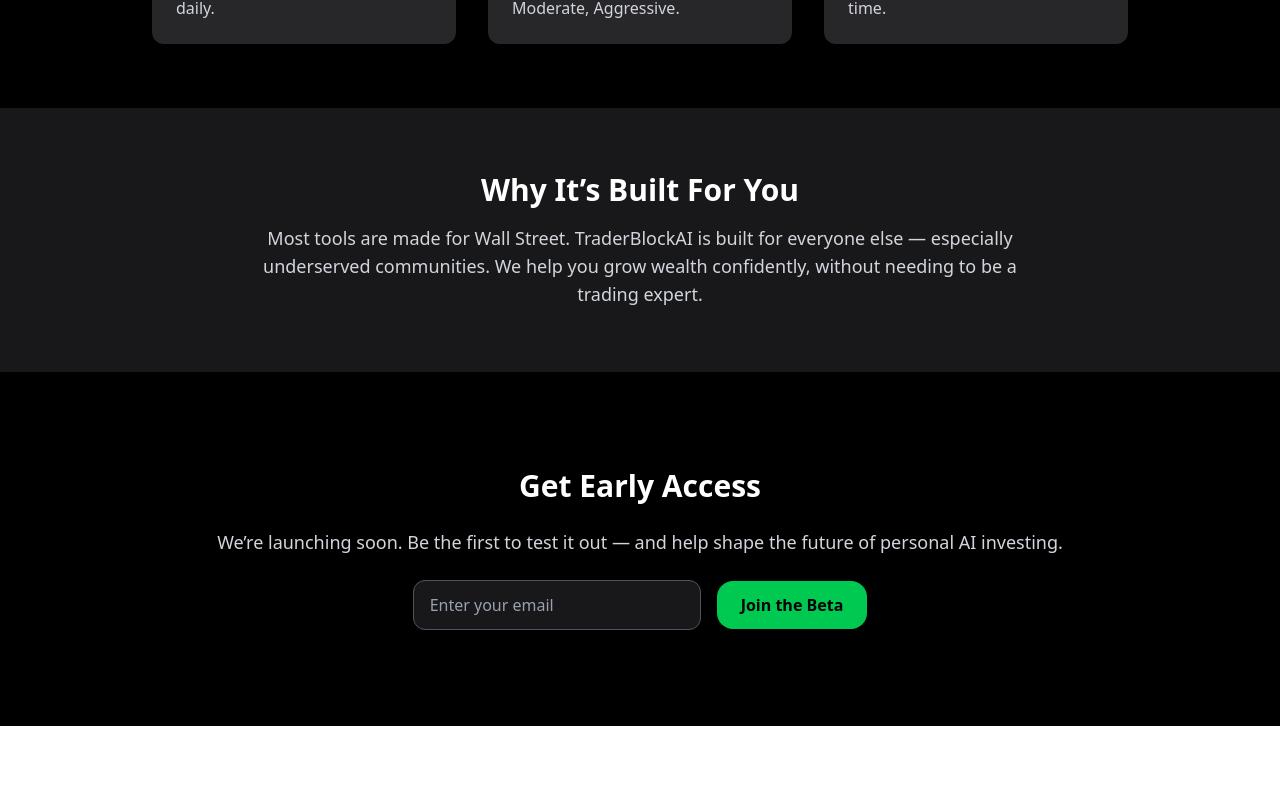
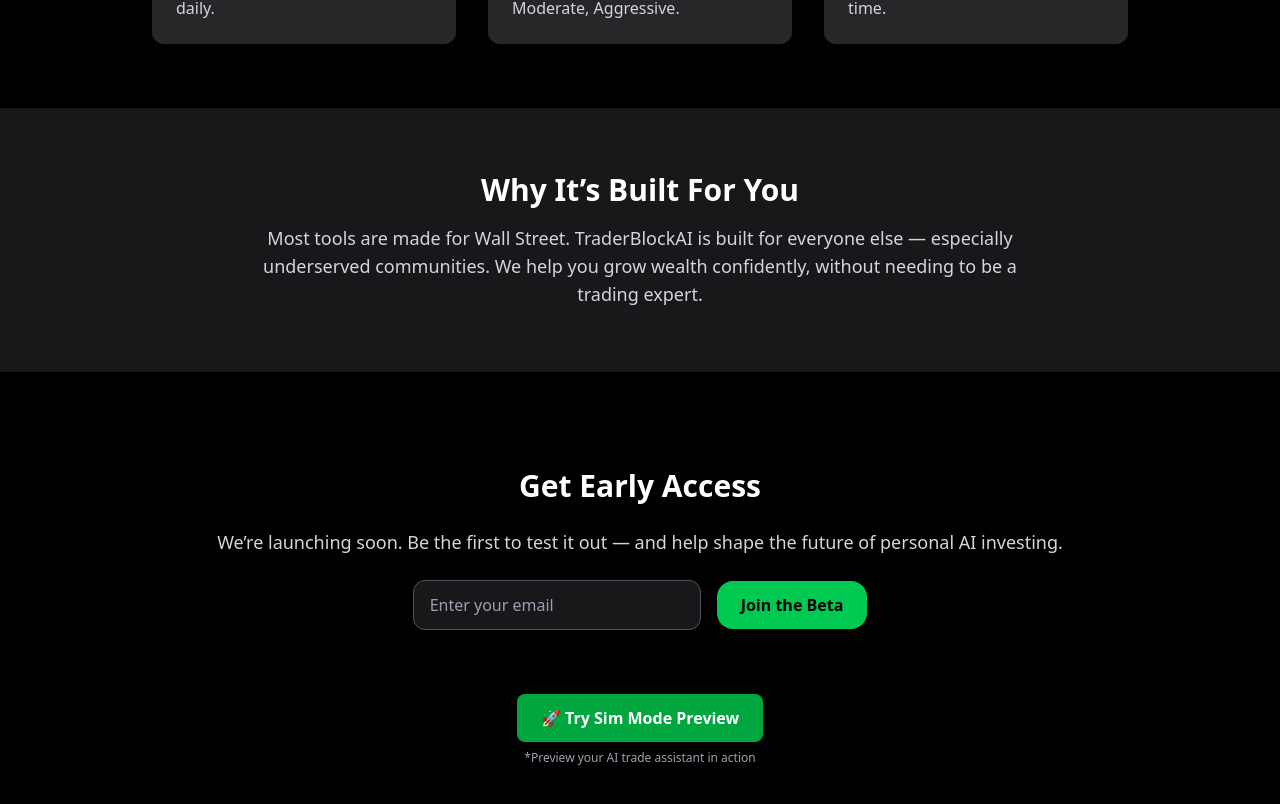
Before and after one commit to HugoCanseco-maker/traderblockai, a Next.js app in the folder frontend/: page / in a window 1280 px wide. Shown: the part 1620-2424 px from the top of the page. Before the commit the page ends 2346 px from the top, so only its background shows below. Built offline with nearby package versions, Linux system fonts and the light colour scheme.

Commit message:
Fix JSX error and embed Sim Mode preview CTA

```diff
--- a/frontend/src/app/page.tsx
+++ b/frontend/src/app/page.tsx
@@ -104,16 +104,12 @@
             Join the Beta
           </button>
         </form>
-      </section>
 
-
-    </main>
-  );
-}
-<div className="mt-8 text-center">
+        {/* Sim Mode CTA */}
+        <div className="mt-10 text-center">
           <a
             href="/sim"
-    className="inline-block bg-green-600 hover:bg-green-500 text-white font-semibold px-6 py-3 rounded-lg shadow transition"
+            className="inline-block bg-green-600 hover:bg-green-500 text-white font-semibold px-6 py-3 rounded-lg shadow transition mt-6"
           >
             🚀 Try Sim Mode Preview
           </a>
@@ -121,3 +117,7 @@
             *Preview your AI trade assistant in action
           </p>
         </div>
+      </section>
+    </main>
+  );
+}
```
Lines whose indentation alone changed are shown as unchanged.
